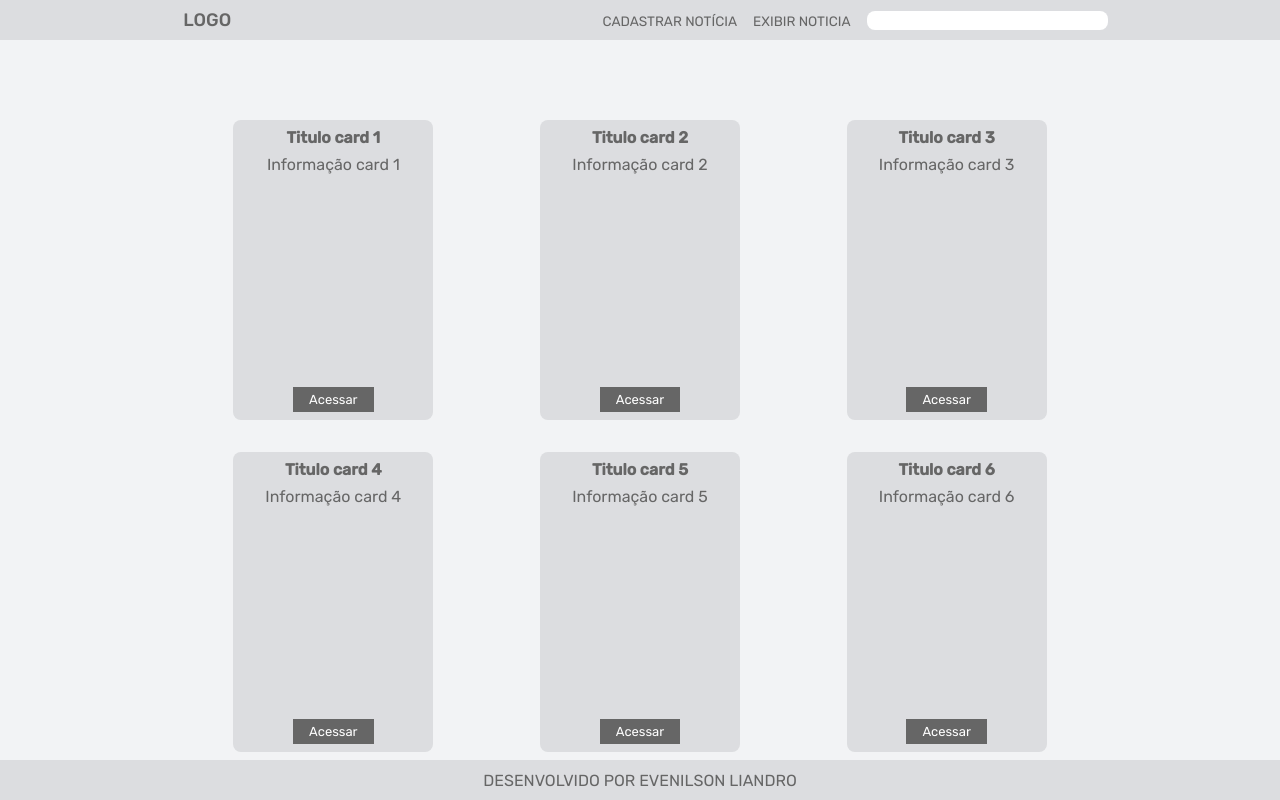
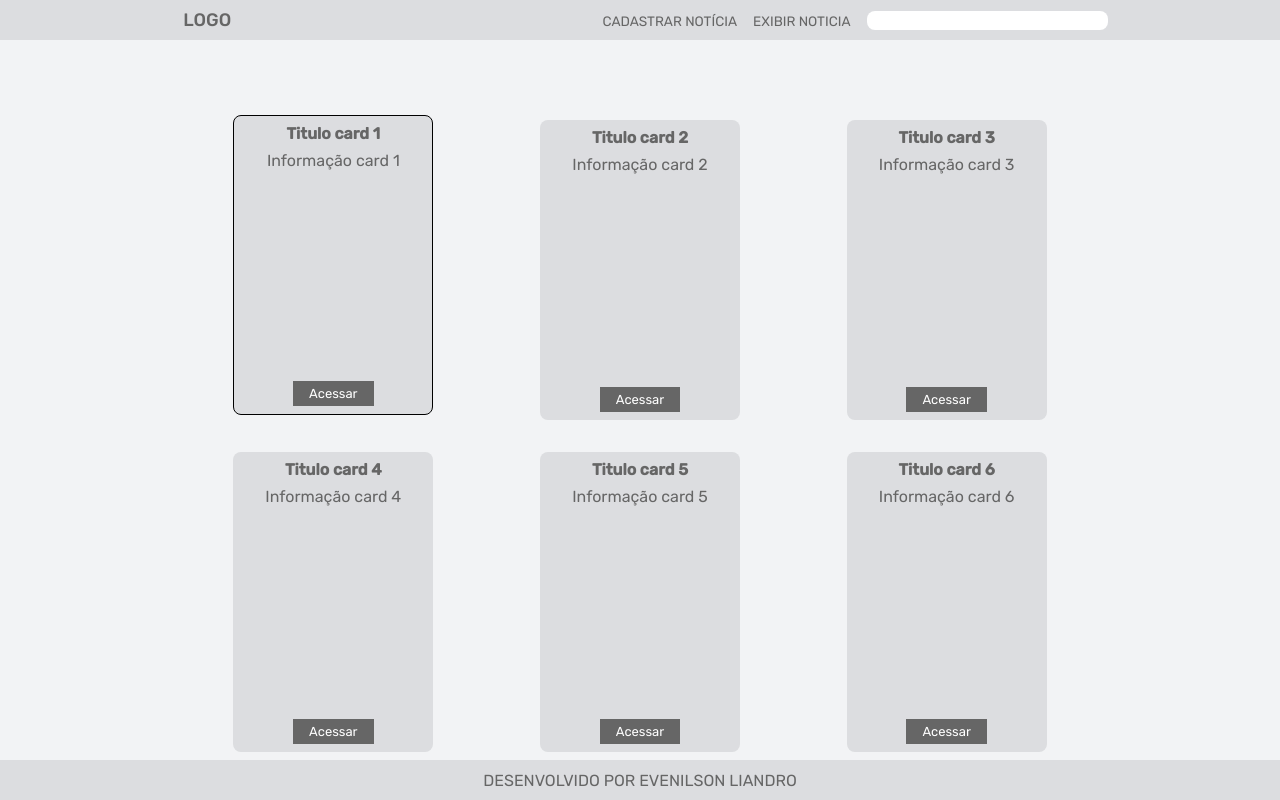
Before and after one commit to evenilson/frontend-provadevmidia-react, a React (Create React App) app in the folder version_02/: page / in a window 1280 px wide. In both pictures the pointer is over the element 333 px from the left and 270 px from the top of the page. Shown: the top 800 px of the page. Built offline with nearby package versions, Linux system fonts and the light colour scheme; the HTML template or start-up script is replaced by a standard one.

Commit message:
Adicionando animação ao Card

```diff
--- a/version_02/src/styles/components/Card.module.css
+++ b/version_02/src/styles/components/Card.module.css
@@ -15,6 +15,14 @@
 
     border-radius: 8px;
 
+    transition: .2s;
+
+}
+
+.cardContainer:hover {
+    transform: translateY(-5px);
+
+    border: thin solid black;
 }
 
 .cardContainer section h3{
```
